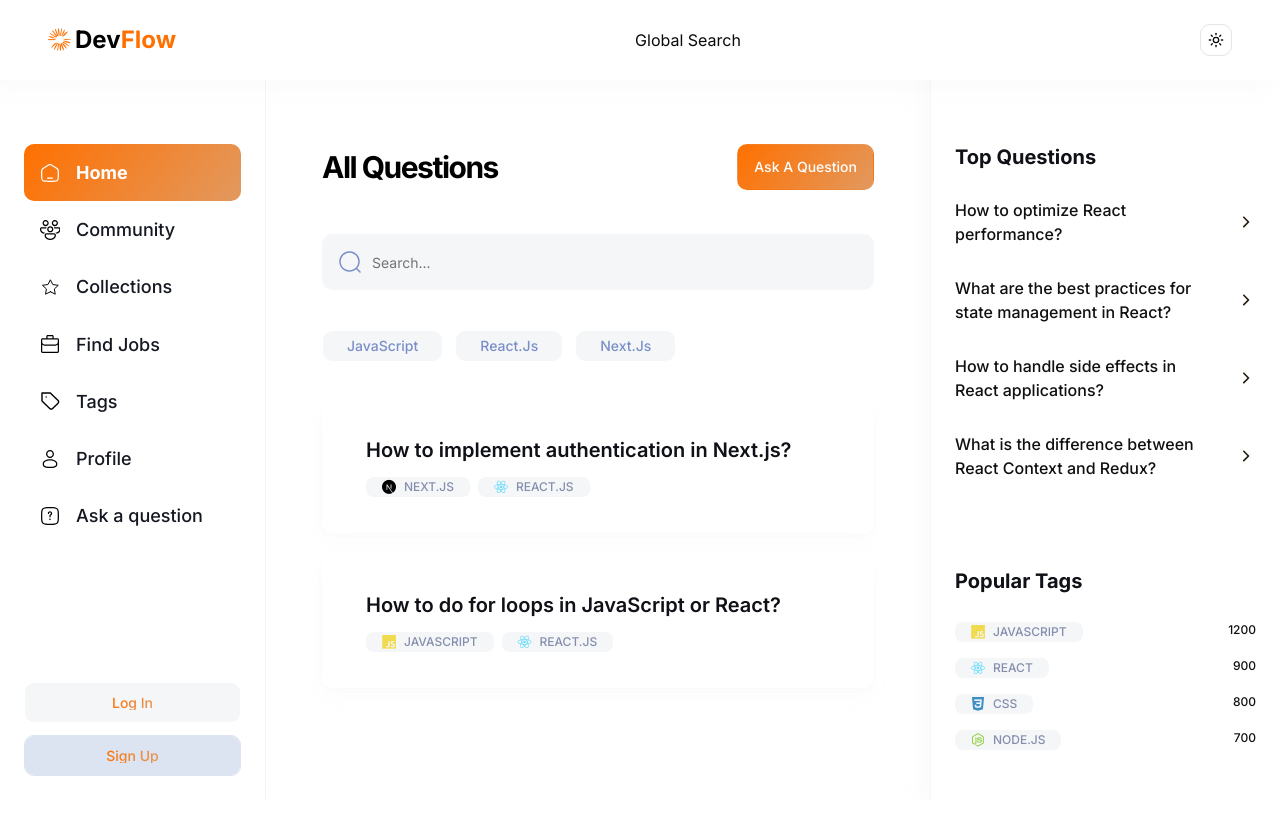
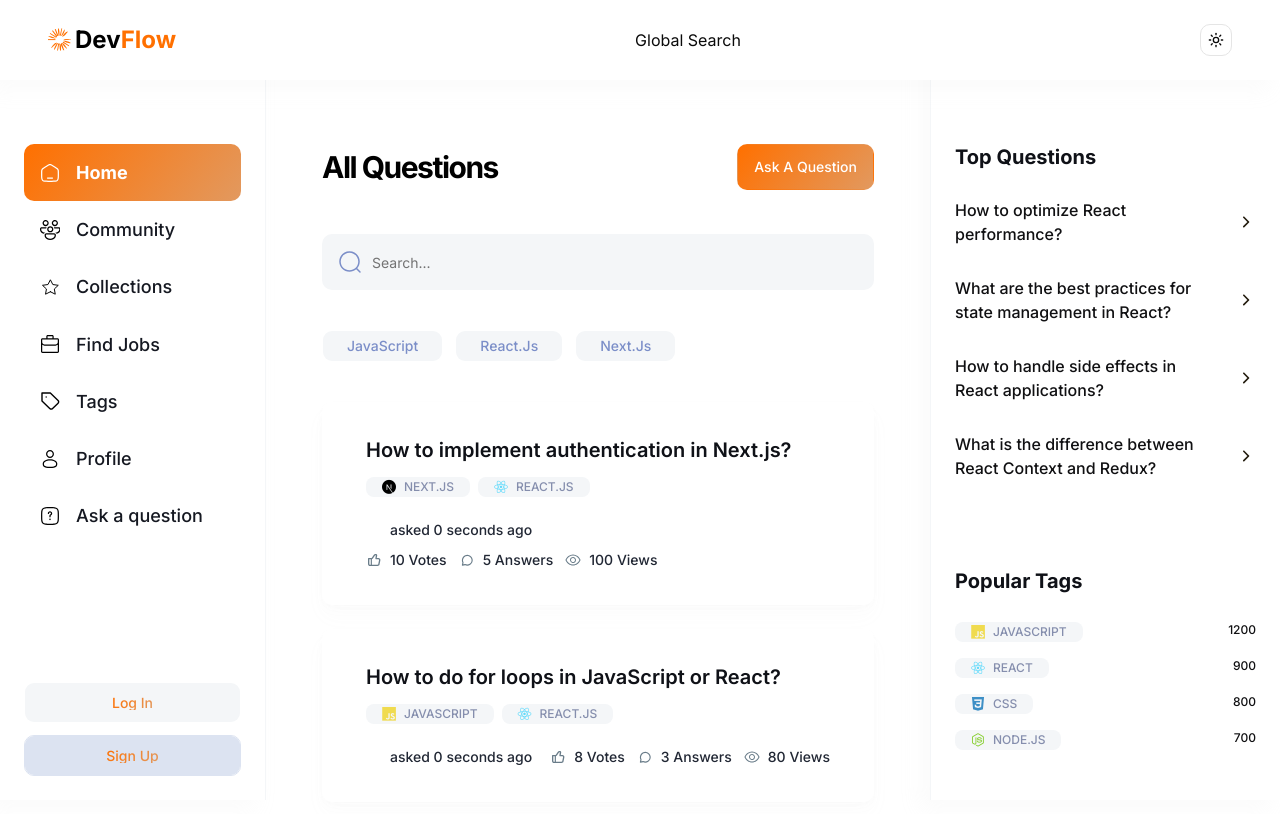
Before and after one commit to mirza-sync/dev-overflow, a Next.js app: page / in a window 1280 px wide. Shown: the top 814 px of the page. Built offline with nearby package versions, Linux system fonts and the light colour scheme; no server answers.

Commit message:
Show metrics (upvotes, answer count, view count)

```diff
--- a/app/(root)/page.tsx
+++ b/app/(root)/page.tsx
@@ -19,7 +19,7 @@ const questions: Question[] = [
       { id: "1", name: "Next.js" },
       { id: "2", name: "React.js" },
     ],
-    author: { id: "1", name: "John Doe" },
+    author: { id: "1", name: "John Doe", image: "/icons/avatar.svg" },
     createdAt: new Date(),
     upvotes: 10,
     answers: 5,
@@ -34,7 +34,7 @@ const questions: Question[] = [
       { id: "1", name: "JavaScript" },
       { id: "2", name: "React.js" },
     ],
-    author: { id: "1", name: "John Doe" },
+    author: { id: "1", name: "John Doe", image: "/icons/avatar.svg" },
     createdAt: new Date(),
     upvotes: 8,
     answers: 3,
--- /dev/null
+++ b/components/Metric.tsx
@@ -0,0 +1,38 @@
+interface MetricProps {
+  imgUrl: string;
+  alt: string;
+  value: number;
+  title: string;
+  href?: string;
+  textStyles: string;
+  imgStyles?: string;
+  isAuthor?: boolean;
+}
+
+const Metric = ({
+  imgUrl,
+  alt,
+  value,
+  title,
+  href,
+  textStyles,
+  imgStyles,
+  isAuthor,
+}: MetricProps) => {
+  return (
+    <div className="flex items-center gap-2">
+      <img
+        src={imgUrl}
+        alt={alt}
+        width={16}
+        height={16}
+        className={imgStyles}
+      />
+      <p className={textStyles}>
+        {value} {title}
+      </p>
+    </div>
+  );
+};
+
+export default Metric;
--- a/components/cards/QuestionCard.tsx
+++ b/components/cards/QuestionCard.tsx
@@ -2,6 +2,7 @@ import ROUTES from "@/constants/routes";
 import { getTimeAgo } from "@/lib/utils";
 import Link from "next/link";
 import TagCard from "./TagCard";
+import Metric from "../Metric";
 
 interface QuestionCardProps {
   question: Question;
@@ -30,6 +31,42 @@ const QuestionCard = ({
           <TagCard key={tag.id} id={tag.id} name={tag.name} compact />
         ))}
       </div>
+
+      <div className="flex-between mt-6 w-full flex-wrap gap-3">
+        <Metric
+          imgUrl={author.image}
+          alt={author.name}
+          value={author.value}
+          title={` asked ${getTimeAgo(createdAt)}`}
+          href={ROUTES.PROFILE(author.id)}
+          textStyles="body-medium text-dark400_light700"
+          isAuthor
+        />
+
+        <div className="flex items-center gap-3 max-sm:flex-wrap max-sm:justify-start">
+          <Metric
+            imgUrl="/icons/like.svg"
+            alt="like"
+            value={upvotes}
+            title="Votes"
+            textStyles="body-medium text-dark400_light800"
+          />
+          <Metric
+            imgUrl="/icons/message.svg"
+            alt="comment"
+            value={answers}
+            title="Answers"
+            textStyles="body-medium text-dark400_light800"
+          />
+          <Metric
+            imgUrl="/icons/eye.svg"
+            alt="view"
+            value={views}
+            title="Views"
+            textStyles="body-medium text-dark400_light800"
+          />
+        </div>
+      </div>
     </div>
   );
 };
```
